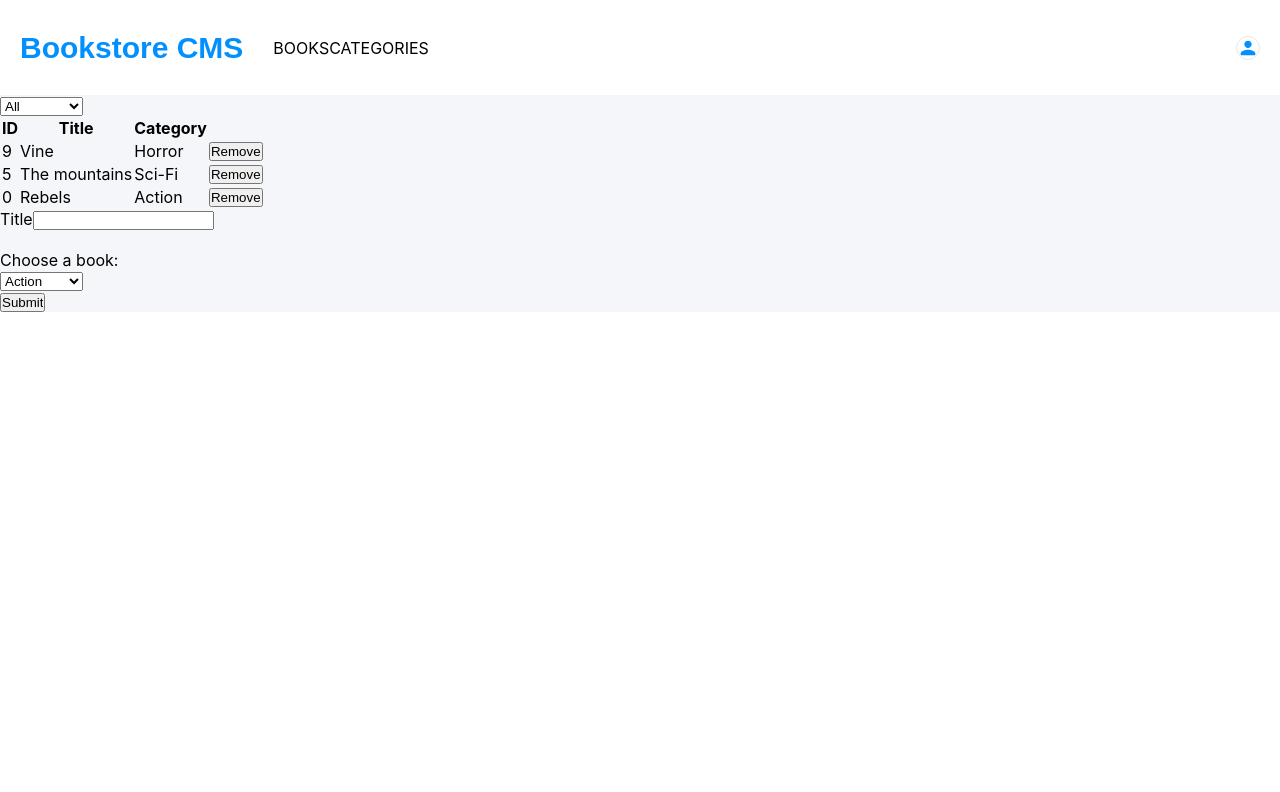
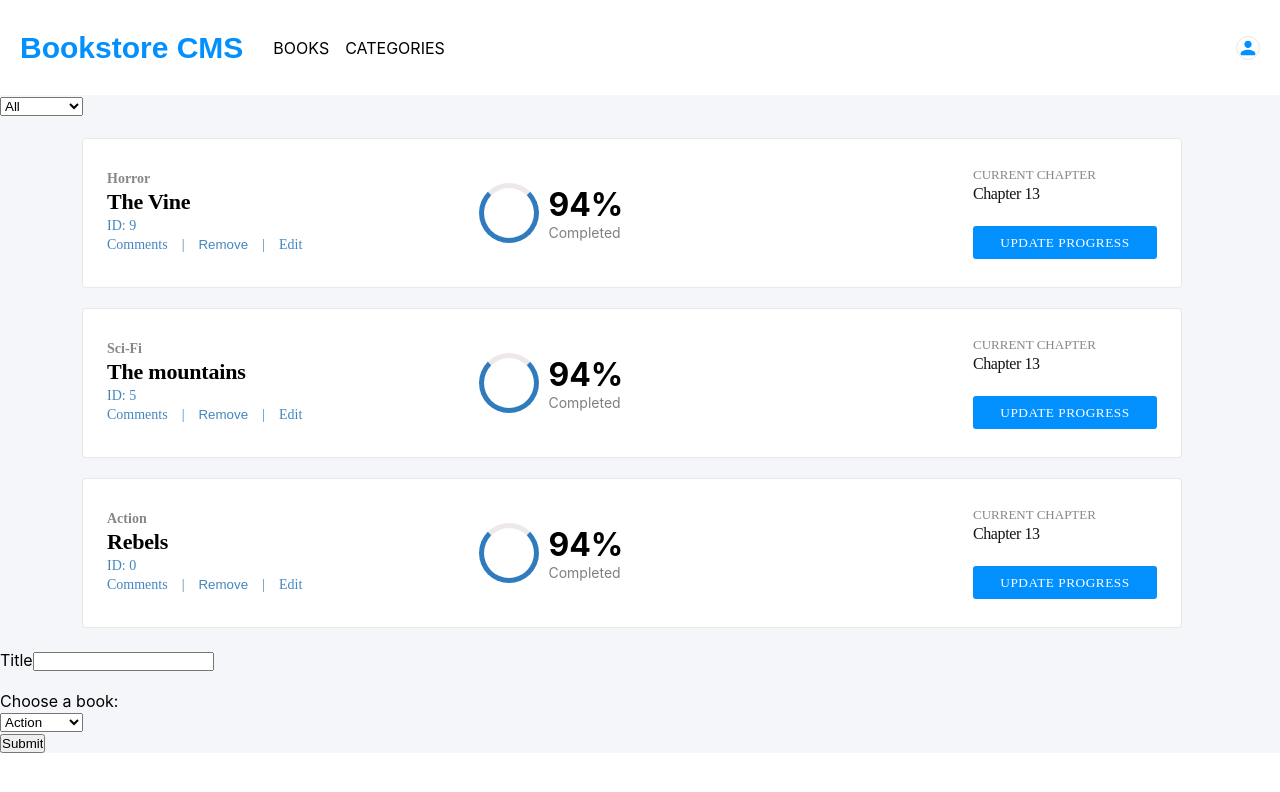
Before and after one commit to Eshy10/bookstore-app, a React (Create React App) app: page / in a window 1280 px wide. Shown: the top 792 px of the page. Built offline with nearby package versions, Linux system fonts and the light colour scheme.

Commit message:
style book roes

```diff
--- a/src/App.css
+++ b/src/App.css
@@ -6,9 +6,6 @@
   box-sizing: border-box;
 }
 
-.App {
-  text-align: center;
-}
 
 .Bookstore-CMS {
   background-color: #f5f6fa;
@@ -29,6 +26,10 @@
 .navbar {
   display: flex;
   align-items: center;
+}
+
+.nav_category {
+  margin-left: 1em;
 }
 
 .logo {
@@ -55,3 +56,152 @@
   width: 45px;
   height: 45px;
 }
+
+.table_row {
+  display: flex;
+  justify-content: space-between;
+  align-items: center;
+  padding-left: 1.5em;
+  padding-right: 1.5em;
+    width: 1100px;
+    height: 150px;
+    border-radius: 4px;
+    border: solid 1px #e8e8e8;
+    background-color: #ffffff;
+    margin: 20px 80px;
+}
+
+.table-book-info {
+  display: flex;
+  flex-direction: column;
+}
+.table-book-category {
+    width: 49px;
+    height: 18px;
+    opacity: 0.5;
+    font-family: Montserrat;
+    font-size: 14px;
+    font-weight: bold;
+    font-stretch: normal;
+    font-style: normal;
+    line-height: normal;
+    letter-spacing: normal;
+    color: #121212;
+}
+
+.table-book-title {
+    width: 197px;
+    height: 29px;
+    font-family: RobotoSlab;
+    font-size: 22px;
+    font-weight: bold;
+    font-stretch: normal;
+    font-style: normal;
+    line-height: normal;
+    letter-spacing: -0.2px;
+    color: var(--black-three);
+}
+
+.table-book-id, .table-book-options {
+  width: 107px;
+  height: 19px;
+  font-family: RobotoSlab;
+  font-size: 14px;
+  font-weight: 300;
+  font-stretch: normal;
+  font-style: normal;
+  line-height: normal;
+  letter-spacing: normal;
+  color: #4386bf
+}
+
+.table-book-options {
+  display: flex;
+  justify-content: space-between;
+}
+
+.table-book-options button {
+border: none;
+background: transparent;
+color: #4386bf;
+}
+
+.span-element {
+  margin-left: 1em;
+}
+
+.books_completed {
+  display: flex;
+  align-items: center;
+}
+
+.percentage {
+  display: flex;
+  flex-direction: column;
+}
+
+.book-progress {
+  display: flex;
+  flex-direction: column;
+}
+
+.Oval-2 {
+  background-color:#fff;
+  border:5px solid;
+  border-color: rgb(238, 232, 232) #307bbe#307bbe #307bbe;
+  height:60px;
+  border-radius:50%;
+  -moz-border-radius:50%;
+  -webkit-border-radius:50%;
+  width:60px;
+  margin-right: .6em;
+}
+
+.percentage span:first-child {
+  font-size: 32px;
+  font-weight: bold;
+}
+
+.percentage span:last-child {
+  font-size: 14px;
+  opacity: .5;
+}
+
+.book-progress-chapter {
+  width: 126px;
+  height: 18px;
+  opacity: 0.5;
+  font-family: RobotoSlab;
+  font-size: 13px;
+  font-weight: 300;
+  font-stretch: normal;
+  font-style: normal;
+  line-height: normal;
+  letter-spacing: normal;
+  color: #121212;
+}
+
+.book-progress-title {
+    width: 75px;
+    height: 21px;
+    font-family: RobotoSlab;
+    font-size: 16px;
+    font-weight: 300;
+    font-stretch: normal;
+    font-style: normal;
+    line-height: normal;
+    letter-spacing: -0.4px;
+    color: #121212;
+}
+
+.book-progress-button {
+  border: none;
+  width: 184px;
+  height: 33px;
+  color: #fff;
+  background-color: #0290ff;
+  margin-top: 20px;
+  border-radius: 3px;
+  letter-spacing: .5px;
+  font-family: "Roboto Slab",serif;
+}
--- a/src/components/Book.js
+++ b/src/components/Book.js
@@ -2,11 +2,39 @@ import React from 'react';
 import PropTypes from 'prop-types';
 
 const Book = ({ book, handleRemoveBook }) => (
-  <tr>
-    <td>{book.id}</td>
-    <td>{book.title}</td>
-    <td>{book.category}</td>
-    <td><button type="button" onClick={() => handleRemoveBook(book)}>Remove</button></td>
+  <tr className="table_row">
+    <div className="book_details">
+      <div className="table-book-info">
+        <td className="table-book-category">{book.category}</td>
+        <td className="table-book-title">{book.title}</td>
+        <td className="table-book-id">
+          ID:
+          {' '}
+          {book.id}
+        </td>
+      </div>
+      <div className="table-book-options">
+        <span>Comments</span>
+        <span className="span-element">|</span>
+        <td className="span-element"><button type="button" onClick={() => handleRemoveBook(book)}>Remove</button></td>
+        <span className="span-element">|</span>
+        <span className="span-element">Edit</span>
+      </div>
+    </div>
+    <div className="books_completed">
+      {/* <RadioButtonUncheckedIcon className="Oval-2" /> */}
+      <div className="Oval-2" />
+      <div className="percentage">
+        <span>94%</span>
+        <span>Completed</span>
+      </div>
+    </div>
+    <span className="line" />
+    <div className="book-progress">
+      <span className="book-progress-chapter">CURRENT CHAPTER</span>
+      <span className="book-progress-title">Chapter 13</span>
+      <button type="button" className="book-progress-button">UPDATE PROGRESS</button>
+    </div>
   </tr>
 );
 
--- a/src/components/NavBar.js
+++ b/src/components/NavBar.js
@@ -16,7 +16,7 @@ const NavBar = () => (
           BOOKS
         </a>
       </li>
-      <li>
+      <li className="nav_category">
         <a>
           CATEGORIES
         </a>
--- a/src/containers/BooksList.js
+++ b/src/containers/BooksList.js
@@ -1,7 +1,6 @@
 import React from 'react';
 import { connect } from 'react-redux';
 import PropTypes from 'prop-types';
-import uuid from 'react-uuid';
 import Book from '../components/Book';
 import CategoryFilter from '../components/CategoryFilter';
 
@@ -18,20 +17,10 @@ const BookList = ({
     const category = e.target.value;
     filterBook(category);
   };
-  const rowHead = ['ID', 'Title', 'Category'];
   return (
     <div>
       <CategoryFilter handleFilterChange={handleFilterChange} />
       <table>
-        <thead>
-          <tr>
-            {
-         rowHead.map(heading => (
-           <th key={uuid()}>{heading}</th>
-         ))
-}
-          </tr>
-        </thead>
         <tbody>
           {
           books.filter(book => (filter === 'All' ? books : book.category === filter))
--- a/src/index.js
+++ b/src/index.js
@@ -10,7 +10,7 @@ const initialState = {
   books: [
     {
       id: Math.floor(Math.random() * 10),
-      title: 'Vine',
+      title: 'The Vine',
       category: 'Horror',
     },
     {
```
